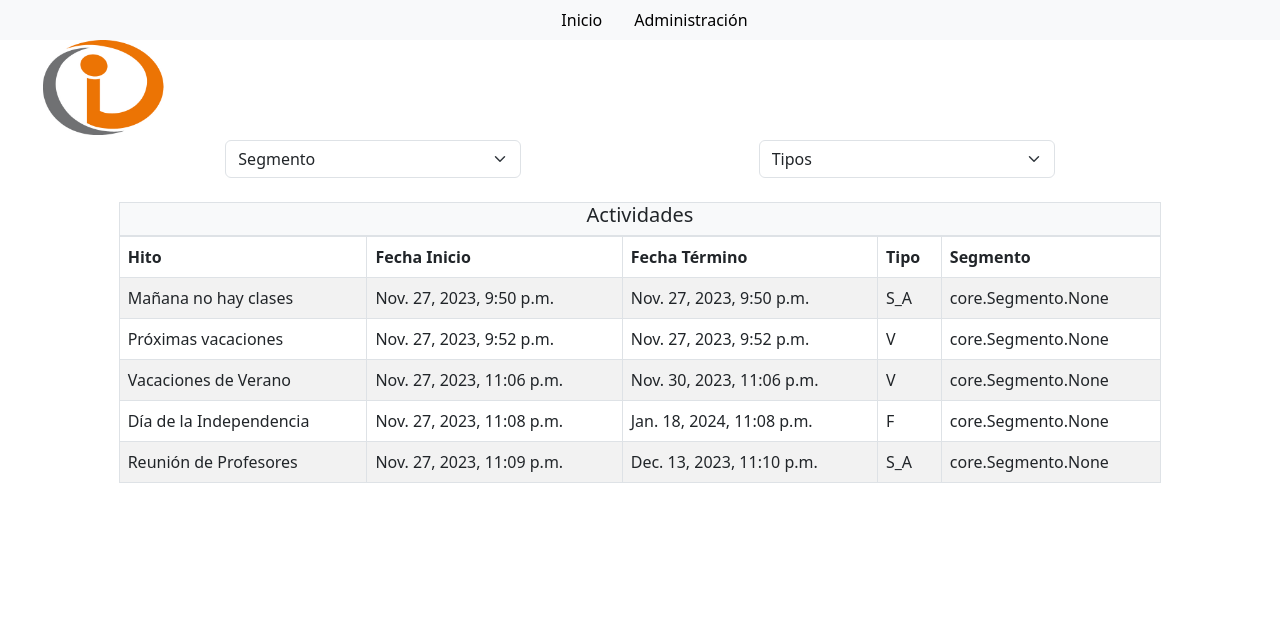
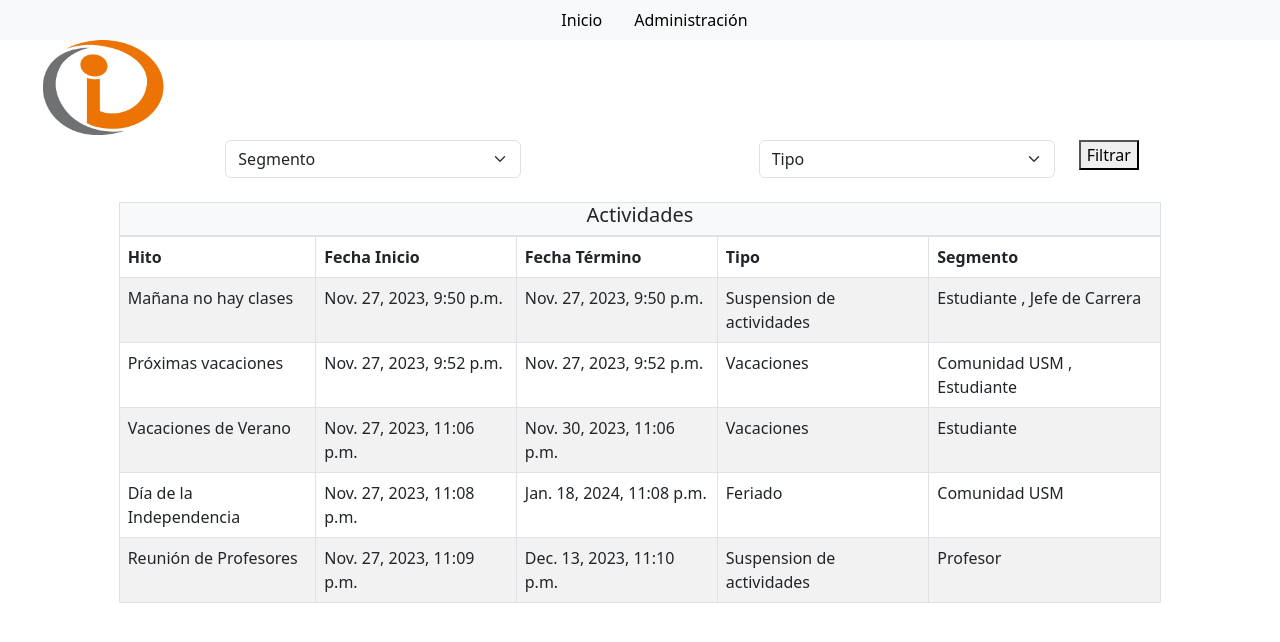
Before and after one commit to 00ght/CER3, a Django app: page / in a window 1280 px wide. Shown: the top 642 px of the page. Run offline with Django 4.2, Linux system fonts and the light colour scheme; data comes from the database, SQL or seed files in the repository; both versions use the stored data as it was after the commit; some libraries are stand-ins or nearby versions.

Commit message:
filtro no funciona/se ven segemnto y tipo en la tabla

```diff
--- a/core/forms.py
+++ b/core/forms.py
@@ -1,6 +1,15 @@
+# forms.py
 from django import forms
-from .models import Segmento, Evento
+from .models import Evento, Segmento
 
-class EventoFilter(forms.Form):
-    segmento= forms.ModelChoiceField(queryset=Segmento.objects.all(), required=False)
-    tipo= forms.ChoiceField(choices=Evento.TIPO_CHOICES, required=False)
+class EventoFilter(forms.ModelForm):
+    class Meta:
+        model = Evento
+        fields = ['Segmento', 'Tipo']
+
+    Segmento = forms.ModelMultipleChoiceField(
+        queryset=Segmento.objects.all(),
+        widget=forms.CheckboxSelectMultiple,
+    )
+
+    Tipo = forms.ChoiceField(choices=Evento.TIPO_CHOICES, required=False)
--- a/core/templates/base.html
+++ b/core/templates/base.html
@@ -15,20 +15,18 @@
             <div class="col-xl-7 d-none d-xl-block d-xxl-none bg-light">
                 <nav id="navbar">
                     <ul class="nav">
-                  <li>
                         <li class="nav-item">
                             <a class="nav-link" style="color: black" href="#">Inicio</a>
                         </li>
                         <li class="nav-item">
                             <a class="nav-link" style="color: black" href="admin/">Administración</a>
                         </li>
-                  </li>
                     </ul>
                 </nav>
             </div>
         </div>
 
-
+        <form method="get" action="{% url 'home' %}">
             <div class="row">
                 <div class="col-2">
                     <img class="img-fluid" src="{%static 'core\logo_INF.png' %}" alt="Logo Departamento Informática">
@@ -37,27 +35,29 @@
             <div class="row">
                 <div class="col-2"></div>
                 <div class="col-3">
-              <form method="get" action="{% url 'home' %}"></form>
-                <select class="form-select " aria-label="Default select example">
-                  <option selected> Segmento</option>
+                    <select class="form-select" name="segmento" aria-label="Default select example">
+                        <option selected>Segmento</option>
                         {% for segmento in segmentos %}
-                    <option  value={{segmento.nombre}} {% if segmento_elegido == segmento.nombre %} selected {% endif %} >
-                    {{segmento.nombre}}</option>
+                            <option value="{{ segmento.nombre }}" {% if segmento_elegido == segmento.nombre %} selected {% endif %} >
+                                {{ segmento.nombre }}
+                            </option>
                         {% endfor %}
                     </select>
                 </div>
                 <div class="col-2"></div>
                 <div class="col-3">
-              <select class="form-select " aria-label="Default select example">
-                <option selected> Tipos</option>
+                    <select class="form-select" name="tipo" aria-label="Default select example">
+                        <option selected>Tipo</option>
                         {% for tipo in tipos %}
-                  <option  value={{tipo}} {% if tipo_elegido == tipo %} selected {% endif %} >
-                  {{tipo.1}}</option>
+                            <option value="{{ tipo.0 }}" {% if tipo_elegido == tipo.0 %} selected {% endif %} >
+                                {{ tipo.1 }}
+                            </option>
                         {% endfor %}
                     </select>
                 </div>
-            <div class="col-2"></div>
+                <div class="col-2"><button type="submit">Filtrar</button> </div>
             </div> <br>
+
             <div class="row"></div>
             <div class="row">
                 <div class="col-1"></div>
@@ -65,6 +65,7 @@
                     <div class="text-center border bg-light">
                         <h5>Actividades</h5>
                     </div>
+
                     <table class="table table-bordered table-striped table-hover">
                         <thead>
                             <tr>
@@ -76,19 +77,27 @@
                             </tr>
                         </thead>
                         <tbody>
-                        {%for evento in eventos %}
+                            {% for evento in eventos %}
                                 <tr>
-                          <td>{{evento.Titulo}}</td>
-                          <td>{{evento.fecha_inicio}}</td>
-                          <td>{{evento.fecha_termino}}</td>
-                          <td>{{evento.Tipo}}</td>
-                          <td>{{evento.Segmento}}</td>
+                                    <td>{{ evento.Titulo }}</td>
+                                    <td>{{ evento.fecha_inicio }}</td>
+                                    <td>{{ evento.fecha_termino }}</td>
+                                    <td>
+                                      {{ evento.get_Tipo_display }}
+                                    </td>
+                                    <td>
+                                      {% for segmento in evento.Segmento.all %}
+                                          {{ segmento.nombre }}
+                                          {% if not forloop.last %}, {% endif %}
+                                      {% endfor %}
+                                    </td>
                                 </tr>
                             {% endfor %}
                         </tbody>
                     </table>
                 </div>
             </div>
+        </form>
     </div>
     <script src="{% static 'core/js/bootstrap.js' %}"></script>
 </body>
--- a/core/views.py
+++ b/core/views.py
@@ -1,18 +1,30 @@
+# views.py
 from django.shortcuts import render
-from django.views import View
 from .forms import EventoFilter
 from .models import Evento, Segmento
 
 def index(request):
     title = ""
+    eventos = Evento.objects.all()
+
+    form = EventoFilter(request.GET)
+    if form.is_valid():
+        segmentos_elegidos = form.cleaned_data.get('Segmento')
+        tipos_elegidos = form.cleaned_data.get('Tipo')
+
+        if segmentos_elegidos:
+            eventos = eventos.filter(Segmento__in=segmentos_elegidos)
+
+        if tipos_elegidos:
+            eventos = eventos.filter(Tipo__in=tipos_elegidos)
+
     data = {
         "title": title,
         'segmentos_totales': Segmento.objects.count(),
         'segmentos': Segmento.objects.all(),
-        'segmento_elegido': request.GET.get('segmento'),
         'tipos': Evento.TIPO_CHOICES,
-        'tipo_elegido': request.GET.get('Evento.Tipo'),
-        'eventos': Evento.objects.all()
+        'eventos': eventos,
+        'form': form
     }
 
     return render(request, 'base.html', data)
```
Also changed, not shown: db.sqlite3. Lines whose indentation alone changed are shown as unchanged.
